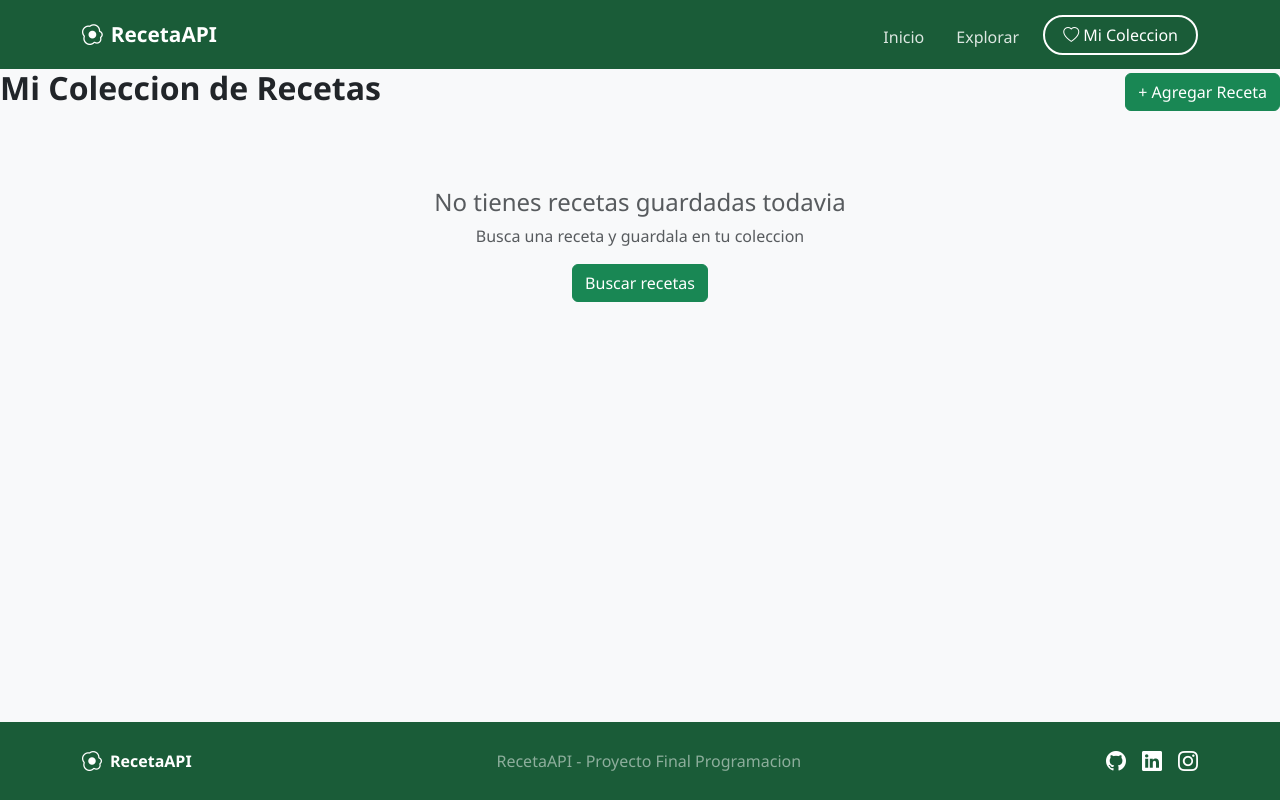
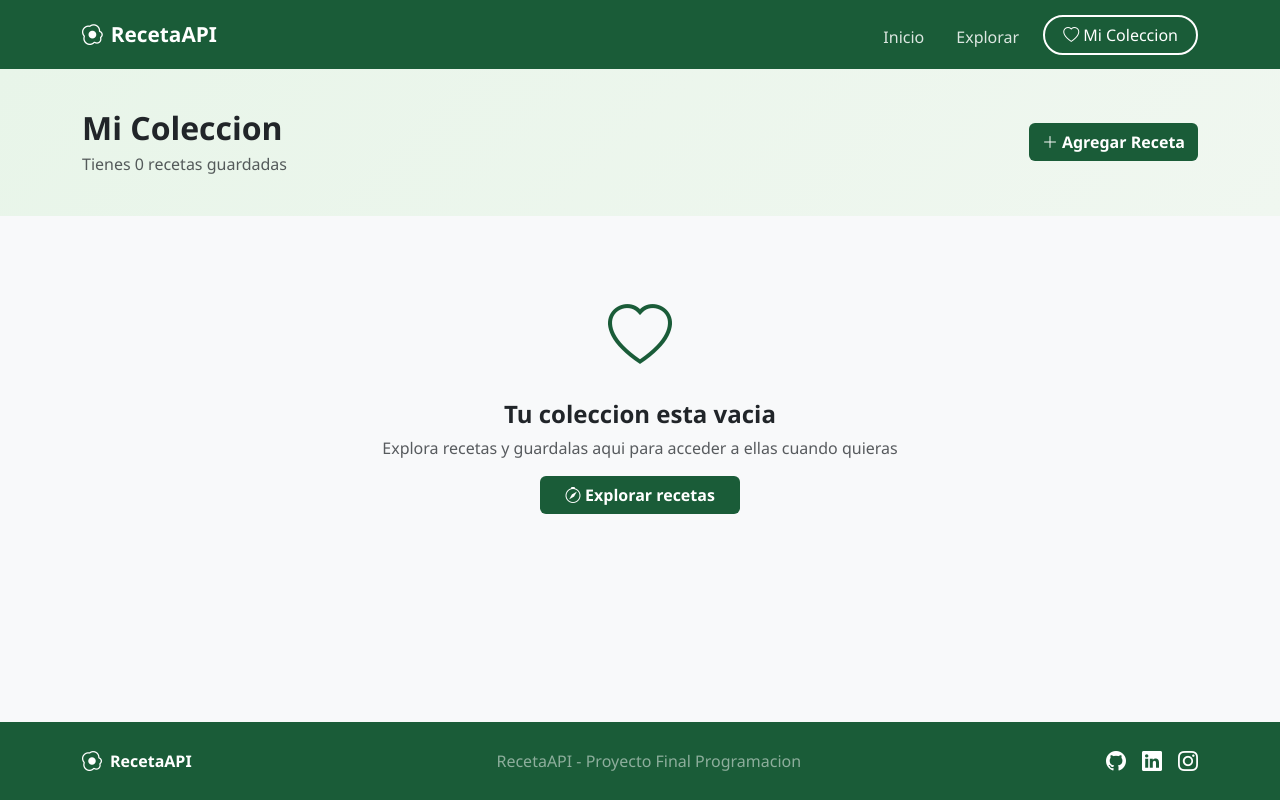
Before and after one commit to johanqu/Proyecto_Recetas, a FastAPI app: page /recetas in a window 1280 px wide. Run offline with FastAPI, Linux system fonts and the light colour scheme.

Commit message:
feat: mejoro pagina mi coleccion

```diff
--- a/app/templates/recetas.html
+++ b/app/templates/recetas.html
@@ -1,16 +1,38 @@
 {% extends "base.html" %} {% block title %}Mi Coleccion - RecetaAPI{% endblock
 %} {% block content %}
 
-<div class="d-flex justify-content-between align-items-center mb-4">
-  <h2 class="fw-bold">Mi Coleccion de Recetas</h2>
-  <a href="/" class="btn btn-success">+ Agregar Receta</a>
+<div
+  style="
+    background: linear-gradient(135deg, #e8f5e9 0%, #f0f7f0 100%);
+    padding: 40px 0;
+  "
+>
+  <div class="container">
+    <div class="d-flex justify-content-between align-items-center">
+      <div>
+        <h2 class="fw-bold mb-1">Mi Coleccion</h2>
+        <p class="text-muted mb-0">
+          Tienes {{ recetas|length }} receta{% if recetas|length != 1 %}s{%
+          endif %} guardada{% if recetas|length != 1 %}s{% endif %}
+        </p>
+      </div>
+      <a
+        href="/explorar"
+        class="btn text-white fw-bold"
+        style="background-color: #1a5c38"
+      >
+        <i class="bi bi-plus-lg me-1"></i>Agregar Receta
+      </a>
+    </div>
+  </div>
 </div>
 
+<div class="container mt-4">
   {% if recetas %}
-<div class="row">
+  <div class="row g-3">
     {% for receta in recetas %}
-  <div class="col-md-4 mb-4">
-    <div class="card h-100">
+    <div class="col-md-4 col-sm-6">
+      <div class="card border-0 shadow-sm h-100">
         <img
           src="{{ receta.imagen }}"
           class="card-img-top"
@@ -18,21 +40,33 @@
           style="height: 200px; object-fit: cover"
         />
         <div class="card-body">
-        <h5 class="card-title fw-bold">{{ receta.nombre }}</h5>
-        <p class="text-muted mb-1">
-          <strong>Categoria:</strong> {{ receta.categoria }}
-        </p>
-        <p class="text-muted"><strong>Area:</strong> {{ receta.area }}</p>
+          <h5 class="card-title fw-bold mb-1">{{ receta.nombre }}</h5>
+          <div class="mb-2">
+            <span
+              class="badge me-1"
+              style="background-color: #e8f5e9; color: #1a5c38"
+              >{{ receta.categoria }}</span
+            >
+            <span class="badge bg-secondary">{{ receta.area }}</span>
           </div>
-      <div class="card-footer d-flex justify-content-between">
+          <small class="text-muted">
+            <i class="bi bi-calendar me-1"></i>
+            Guardada el {{ receta.fecha_guardado.strftime('%d/%m/%Y') if
+            receta.fecha_guardado else '' }}
+          </small>
+        </div>
+        <div
+          class="card-footer border-0 bg-white d-flex justify-content-between align-items-center"
+        >
           <a
             href="/recetas/{{ receta.id }}"
             class="btn btn-outline-success btn-sm"
-          >Ver detalle</a
           >
+            <i class="bi bi-eye me-1"></i>Ver detalle
+          </a>
           <form action="/recetas/{{ receta.id }}/eliminar" method="post">
             <button type="submit" class="btn btn-outline-danger btn-sm">
-            Eliminar
+              <i class="bi bi-trash me-1"></i>Eliminar
             </button>
           </form>
         </div>
@@ -43,8 +77,20 @@
 
   {% else %}
   <div class="text-center py-5">
-  <h4 class="text-muted">No tienes recetas guardadas todavia</h4>
-  <p class="text-muted">Busca una receta y guardala en tu coleccion</p>
-  <a href="/" class="btn btn-success">Buscar recetas</a>
+    <i class="bi bi-heart" style="font-size: 4rem; color: #1a5c38"></i>
+    <h4 class="fw-bold mt-3">Tu coleccion esta vacia</h4>
+    <p class="text-muted">
+      Explora recetas y guardalas aqui para acceder a ellas cuando quieras
+    </p>
+    <a
+      href="/explorar"
+      class="btn text-white fw-bold px-4"
+      style="background-color: #1a5c38"
+    >
+      <i class="bi bi-compass me-1"></i>Explorar recetas
+    </a>
   </div>
-{% endif %} {% endblock %}
+  {% endif %}
+</div>
+
+{% endblock %}
```
Lines whose indentation alone changed are shown as unchanged.
